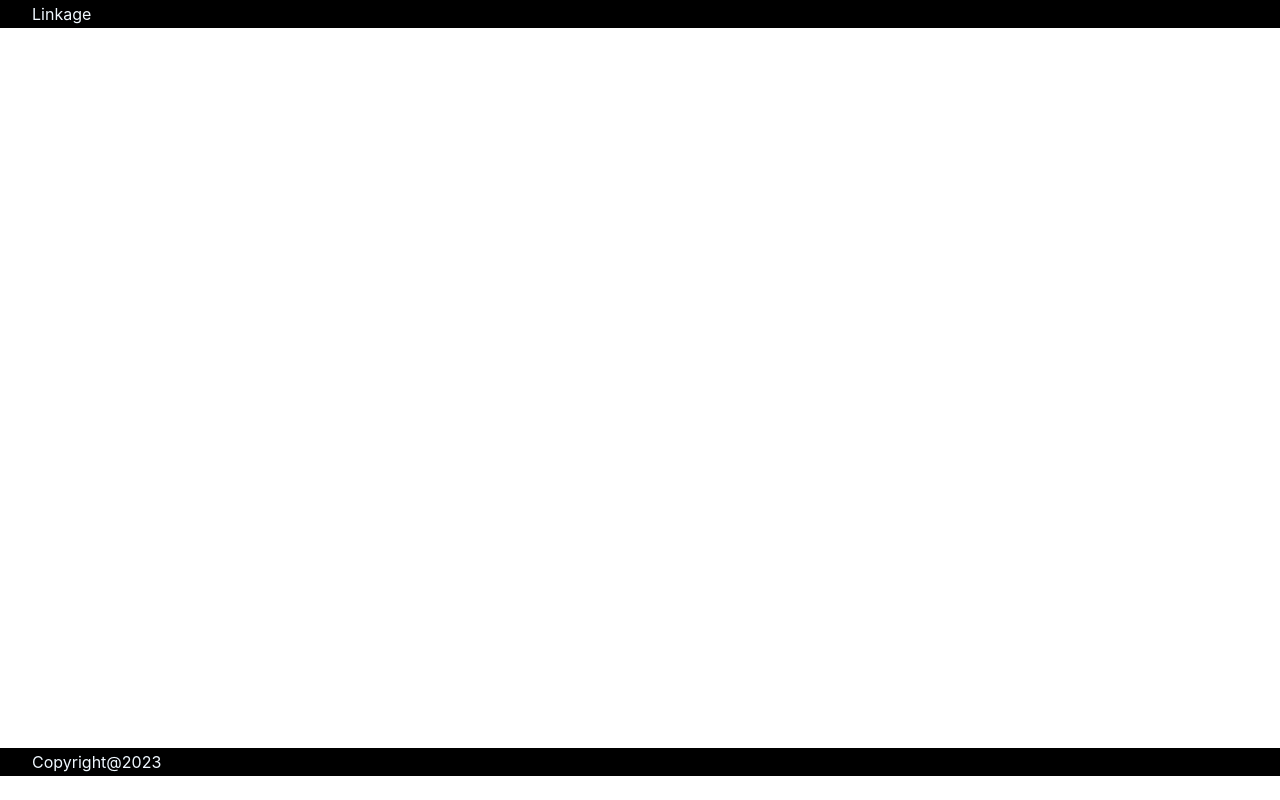
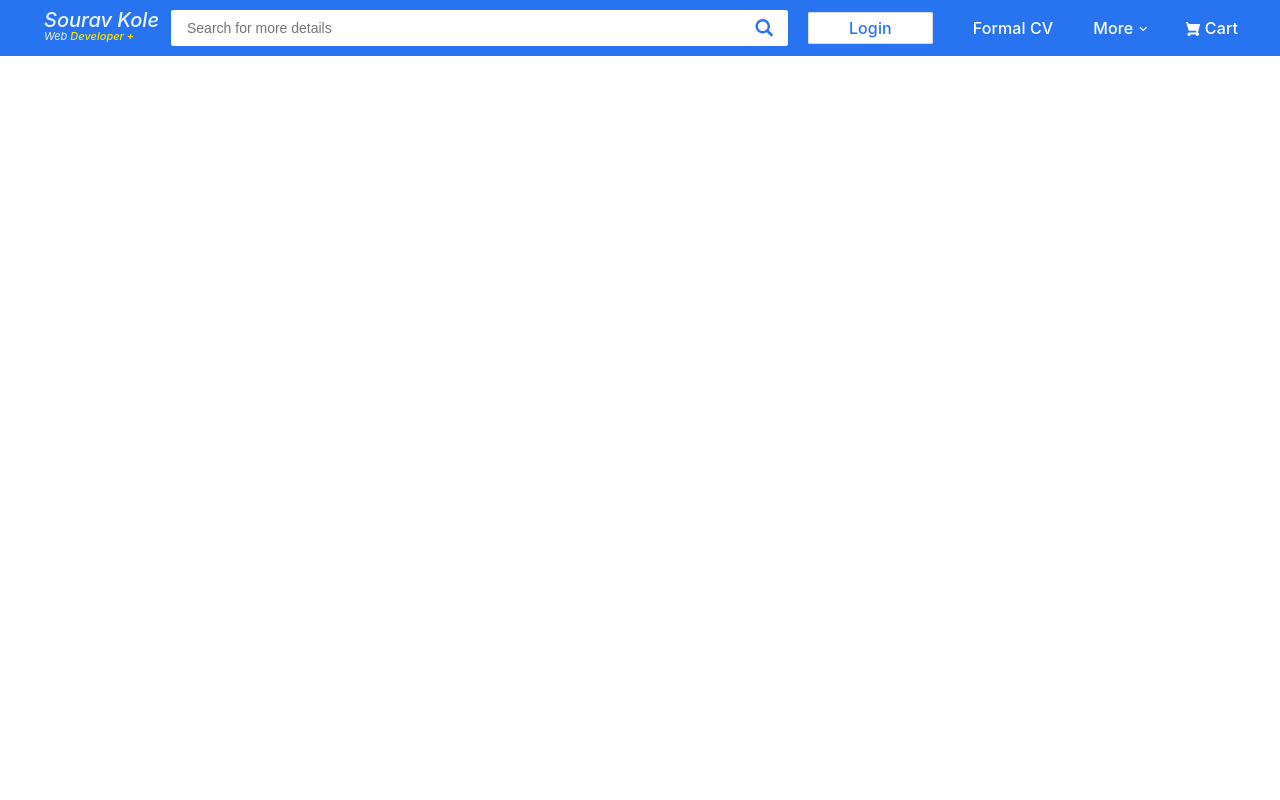
Before and after one commit to sourav-kole/linkage, a React (Create React App) app: page / in a window 1280 px wide. Built offline with nearby package versions, Linux system fonts and the light colour scheme.

Commit message:
Changed layout

```diff
--- a/public/index.html
+++ b/public/index.html
@@ -1,13 +1,10 @@
 <!DOCTYPE html>
 <html lang="en">
+
 <head>
   <meta charset="utf-8" />
-    <meta name="viewport" content="width=device-width, initial-scale=1" />
   <meta name="theme-color" content="#000000" />
-    <meta
-      name="description"
-      content="This website is all about social communication"
-    />
+  <meta name="description" content="This website is all about social communication" />
   <link rel="manifest" href="%PUBLIC_URL%/manifest.json" />
   <!--
       Notice the use of %PUBLIC_URL% in the tags above.
@@ -20,7 +17,9 @@
     -->
   <title>Linkage</title>
 </head>
+
 <body>
   <div id="root"></div>
 </body>
+
 </html>
--- a/src/pages/Layout.css
+++ b/src/pages/Layout.css
@@ -1,17 +1,226 @@
-.ui-frame {
+article {
     background-color: #ffffff;
 }
 
-header {
-    padding: .25rem 2rem .25rem 2rem;
-    background-color: #000000;
+.header-container {
+    position: fixed;
+    display: flex;
+    flex: auto;
+    width: 100%;
+    height: 56px;
+    background-color: #2874f0;
+    color: #f0f0f0;
+    z-index: 10;
+    flex-direction: row;
 }
 
-footer {
-    padding: .25rem 2rem .25rem 2rem;
-    background-color: #000000;
+.header-ends {
+    height: 100%;
+    margin: 0;
+    padding: 0;
+    box-sizing: border-box;
 }
 
-article {
-    min-height: 45rem;
+.header-center {
+    max-width: 1236px;
+    width: 100%;
+    height: 100%;
+    margin: 0 auto;
+    display: flex;
+    align-items: center;
 }
+
+.header-center .logo {
+    display: flex;
+    min-width: 137px;
+    justify-content: flex-end;
+}
+
+.header-center .logo .content {
+    flex-direction: column;
+    justify-content: center;
+    font-style: italic;
+    margin-top: -5px;
+}
+
+.header-center .logo .content > div:first-child {
+    font-size: 20px;
+    font-weight: 500;
+}
+
+.header-center .logo .content > div:last-child {
+    font-size: 11px;
+    font-style: italic;
+    margin-top: -3px;
+    display: flex;
+}
+
+.header-center .logo .content > div:last-child > div:first-child {
+    margin-right: 3px;
+}
+
+.header-center .logo .content > div:last-child > div:last-child {
+    color: #ffe500;
+    font-weight: 500;
+}
+
+.header-center .search {
+    display: flex;
+    justify-content: flex-start;
+    height: 100%;
+    min-width: 304px;
+    width: calc(100% - 500px);
+    margin: 0 auto 0 12px;
+    align-items: center;
+}
+
+.header-center .search > input {
+    padding: 0 16px;
+    border-radius: 2px 0 0 2px;
+    border: 0;
+    outline: 0 none;
+    font-size: 14px;
+    height: 36px;
+    width: 100%;
+}
+
+.header-center .search > button {
+    justify-content: flex-end;
+    border: 1px solid #ffffff;
+    background-color: #ffffff;
+    height: 36px;
+    width: 44px;
+    border-radius: 0 2px 2px 0;
+    cursor: pointer;
+    padding: 4px 12px 0 8px;
+}
+
+.header-center .action {
+    min-width: 112px;
+    display: flex;
+    flex: 0 0 auto;
+    align-items: center;
+    margin: 0 20px;
+    max-width: 150px;
+}
+
+.header-center .action > div {
+    display: flex;
+    align-items: center;
+    cursor: pointer;
+    height: 100%;
+    line-height: 20px;
+    font-size: 16px;
+    letter-spacing: .1px;
+    font-weight: 500;
+    color: #fff;
+    user-select: none;
+}
+
+.header-center .action > div > div > a {
+    color: #2874f0;
+    font-weight: 500;
+    background-color: #fff;
+    cursor: pointer;
+    border-radius: 2px;
+    height: 32px;
+    padding: 5px 40px;
+    border: 1px solid #dbdbdb;
+}
+
+.header-center .target {
+    flex: 0 0 auto;
+    margin: 0 20px;
+    max-width: 150px;
+    align-content: center;
+    justify-content: flex-end;
+}
+
+.header-center .target > a > span {
+    line-height: 20px;
+    font-size: 16px;
+    letter-spacing: .1px;
+    font-weight: 500;
+    color: #fff;
+    position: relative;
+}
+
+.more {
+    flex: 0 0 auto;
+    margin: 0 20px;
+    max-width: 150px;
+    align-content: center;
+    justify-content: flex-end;
+}
+
+.header-center .more > div {
+    display: flex;
+    align-items: center;
+    cursor: pointer;
+    height: 100%;
+    line-height: 20px;
+    font-size: 16px;
+    letter-spacing: .1px;
+    font-weight: 500;
+    color: #fff;
+    user-select: none;
+}
+
+.header-center .more > div > div {
+    overflow: hidden;
+    white-space: nowrap;
+    text-overflow: ellipsis;
+    max-width: 108px;
+    display: block;
+}
+
+.header-center .more > div > svg  {
+    transform: rotate(270deg);
+    margin: 1px 0 0 8px;
+}
+
+.header-center .cart {
+    display: flex;
+    flex: 0 0 auto;
+    margin: 0 20px;
+    max-width: 150px;
+    align-content: center;
+    justify-content: flex-end;
+}
+
+.header-center .cart > div {
+    display: inline-block;
+    position: relative;
+}
+
+.header-center .cart > div > div {
+    display: -webkit-flex;
+    display: -ms-flexbox;
+    display: flex;
+    height: 100%;
+    width: 100%;
+}
+
+.header-center .cart > div > div > svg {
+    display: flex;
+    align-items: center;
+    line-height: 20px;
+    font-size: 16px;
+    letter-spacing: .1px;
+    font-weight: 500;
+    color: #fff;
+    position: relative;
+    margin-top: 4px;
+    margin-right: 5px;
+}
+
+.header-center .cart > div > div > div {
+    display: flex;
+    align-items: center;
+    line-height: 20px;
+    font-size: 16px;
+    letter-spacing: .1px;
+    font-weight: 500;
+    color: #fff;
+    position: relative;
+}
--- a/src/pages/Layout.js
+++ b/src/pages/Layout.js
@@ -6,15 +6,91 @@ const Layout = () => {
   return (
     <div class="ui-frame">
       <header>
-        <nav>
-          <Link to={"home"}>Linkage</Link>
-        </nav>
+        <div class="header-container">
+          <div class="header-ends"></div>
+          <div class="header-center">
+            <div class="logo">
+              <div class="content">
+                <div>
+                  <Link to={"home"}>Sourav Kole</Link>
+                </div>
+                <div>
+                  <div>Web</div>
+                  <div>Developer +</div>
+                </div>
+              </div>
+            </div>
+            <div class="search">
+              <input
+                type="text"
+                title="Search for more details"
+                placeholder="Search for more details"
+              />
+              <button type="submit">
+                <svg width="20" height="20" viewBox="0 0 17 18">
+                  <g fill="#2874F1" fill-rule="evenodd">
+                    <path d="m11.618 9.897l4.225 4.212c.092.092.101.232.02.313l-1.465 1.46c-.081.081-.221.072-.314-.02l-4.216-4.203"></path>
+                    <path d="m6.486 10.901c-2.42 0-4.381-1.956-4.381-4.368 0-2.413 1.961-4.369 4.381-4.369 2.42 0 4.381 1.956 4.381 4.369 0 2.413-1.961 4.368-4.381 4.368m0-10.835c-3.582 0-6.486 2.895-6.486 6.467 0 3.572 2.904 6.467 6.486 6.467 3.582 0 6.486-2.895 6.486-6.467 0-3.572-2.904-6.467-6.486-6.467"></path>
+                  </g>
+                </svg>
+              </button>
+            </div>
+            <div class="action">
+              <div>
+                <div>
+                  <a href="/login">Login</a>
+                </div>
+              </div>
+            </div>
+            <div class="target">
+              <a href="/cv">
+                <span>Formal CV</span>
+              </a>
+            </div>
+            <div class="more">
+              <div>
+                <div>More</div>
+                <svg
+                  width="4.7"
+                  height="8"
+                  viewBox="0 0 16 27"
+                  xmlns="http://www.w3.org/2000/svg"
+                >
+                  <path
+                    d="M16 23.207L6.11 13.161 16 3.093 12.955 0 0 13.161l12.955 13.161z"
+                    fill="#fff"
+                  ></path>
+                </svg>
+              </div>
+            </div>
+            <div class="cart">
+              <div>
+                <div>
+                  <svg
+                    class="V3C5bO"
+                    width="14"
+                    height="14"
+                    viewBox="0 0 16 16"
+                    xmlns="http://www.w3.org/2000/svg"
+                  >
+                    <path
+                      d="M15.32 2.405H4.887C3 2.405 2.46.805 2.46.805L2.257.21C2.208.085 2.083 0 1.946 0H.336C.1 0-.064.24.024.46l.644 1.945L3.11 9.767c.047.137.175.23.32.23h8.418l-.493 1.958H3.768l.002.003c-.017 0-.033-.003-.05-.003-1.06 0-1.92.86-1.92 1.92s.86 1.92 1.92 1.92c.99 0 1.805-.75 1.91-1.712l5.55.076c.12.922.91 1.636 1.867 1.636 1.04 0 1.885-.844 1.885-1.885 0-.866-.584-1.593-1.38-1.814l2.423-8.832c.12-.433-.206-.86-.655-.86"
+                      fill="#fff"
+                    ></path>
+                  </svg>
+                  <div>Cart</div>
+                </div>
+              </div>
+            </div>
+          </div>
+          <div class="header-ends"></div>
+        </div>
       </header>
       <article>
         <Outlet />
       </article>
       <footer>
-        <Link to={"about"}>Copyright@2023</Link>
+        <Link to={"about"}>Sourav@2023</Link>
       </footer>
     </div>
   );
```
Lines whose indentation alone changed are shown as unchanged.
